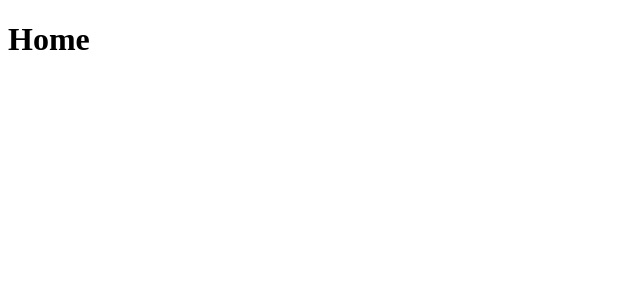
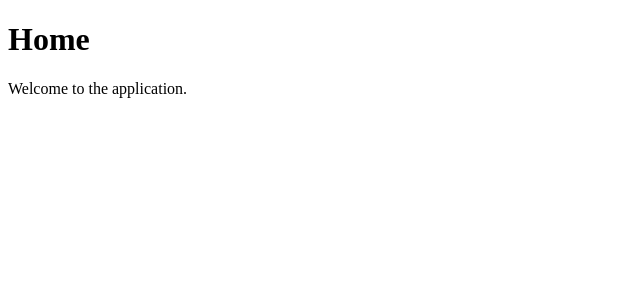
Before and after one commit to pataspatek/todo, a React app in the folder frontend/: page / in a window 1280 px wide. Shown: the top 300 px of the page, without its empty margins (0-640 px from the left). Built offline with nearby package versions, Linux system fonts and the light colour scheme; the HTML template or start-up script is replaced by a standard one.

Commit message:
09 completed

```diff
--- a/frontend/src/App.jsx
+++ b/frontend/src/App.jsx
@@ -1,16 +1,20 @@
 import { BrowserRouter, Routes, Route } from "react-router-dom";
 
+// Import each view to use in routes
+import HomeView from "./views/home/HomeView";
+import TodosView from "./views/todos/TodosView";
+import NotFoundView from "./views/notfound/NotFoundView";
 
 function App() {
     return (
         <BrowserRouter>
             <Routes>
-                <Route path="/" element={<h1>Home</h1>} />
-                <Route path="/todos" element={<h1>Todos</h1>} />
-                <Route path="*" element={<h1>404 - Page Not Found</h1>} />
+                <Route path="/" element={<HomeView />} />
+                <Route path="/todos" element={<TodosView />} />
+                <Route path="*" element={<NotFoundView />} />
             </Routes>
         </BrowserRouter>
     );
-};
+}
 
 export default App;
--- /dev/null
+++ b/frontend/src/views/home/HomeView.jsx
@@ -0,0 +1,10 @@
+function HomeView() {
+    return (
+        <div>
+            <h1>Home</h1>
+            <p>Welcome to the application.</p>
+        </div>
+    );
+}
+
+export default HomeView;
--- /dev/null
+++ b/frontend/src/views/notfound/NotFoundView.jsx
@@ -0,0 +1,9 @@
+function NotFoundView() {
+    return (
+        <div>
+            <h1>404 - Page Not Found</h1>
+        </div>
+    );
+}
+
+export default NotFoundView;
--- /dev/null
+++ b/frontend/src/views/todos/TodosView.jsx
@@ -0,0 +1,9 @@
+function TodosView() {
+    return (
+        <div>
+            <h1>Todos</h1>
+        </div>
+    );
+}
+
+export default TodosView;
```
